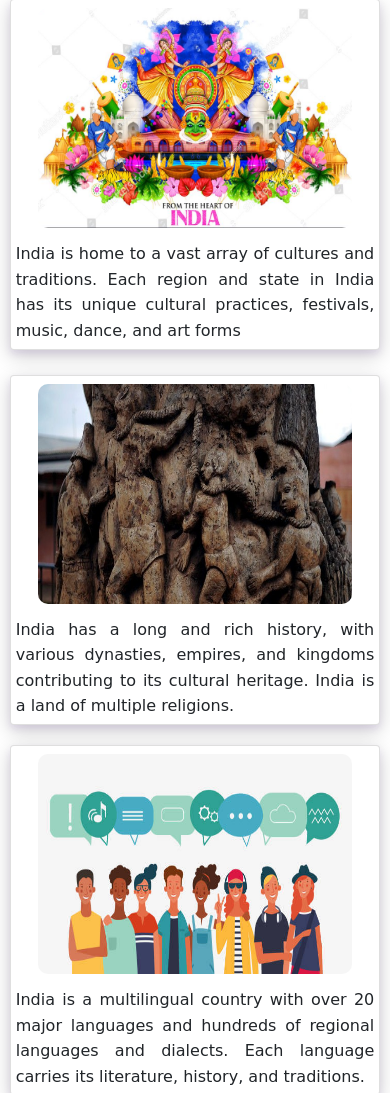
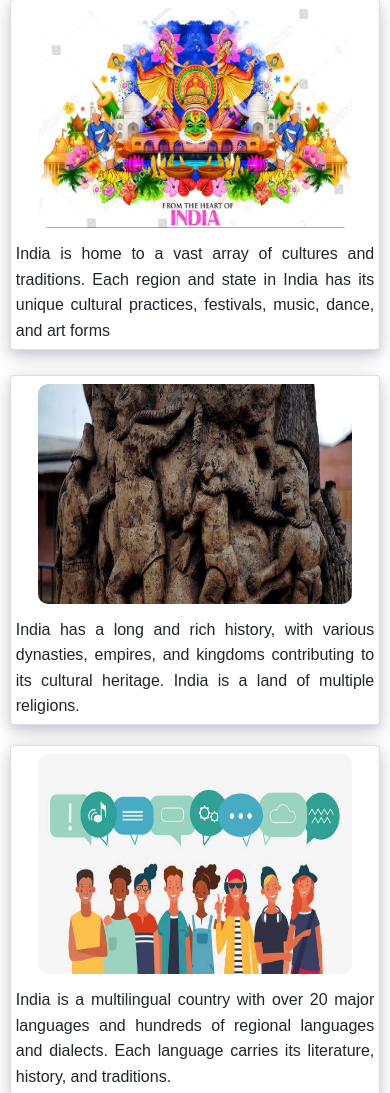
Before and after one commit to KetanHegde/CloudThat-Ketan-Hegde, a plain HTML site: page index.html in a window 390 px wide. Shown: the part 746-1839 px from the top of the page. Drawn offline with nearby package versions, Linux system fonts and the light colour scheme; a web font is replaced by a local one.

Commit message:
Update index.html

```diff
--- a/index.html
+++ b/index.html
@@ -139,6 +139,9 @@
             div.carousel img {
                 height: 50vh;
             }
+            .flex-cc p {
+                font-family: Arial, Helvetica, sans-serif;
+            }
         }
     </style>
 </head>
```
